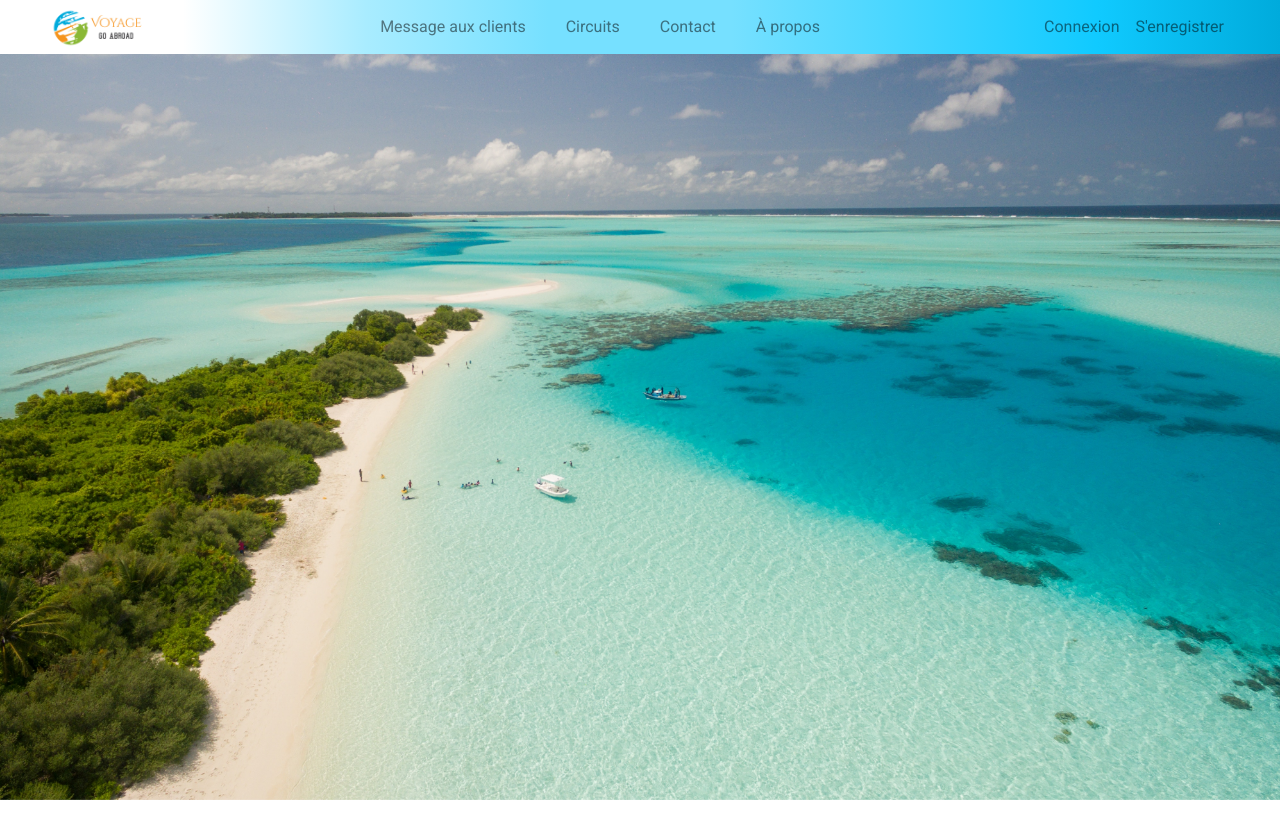
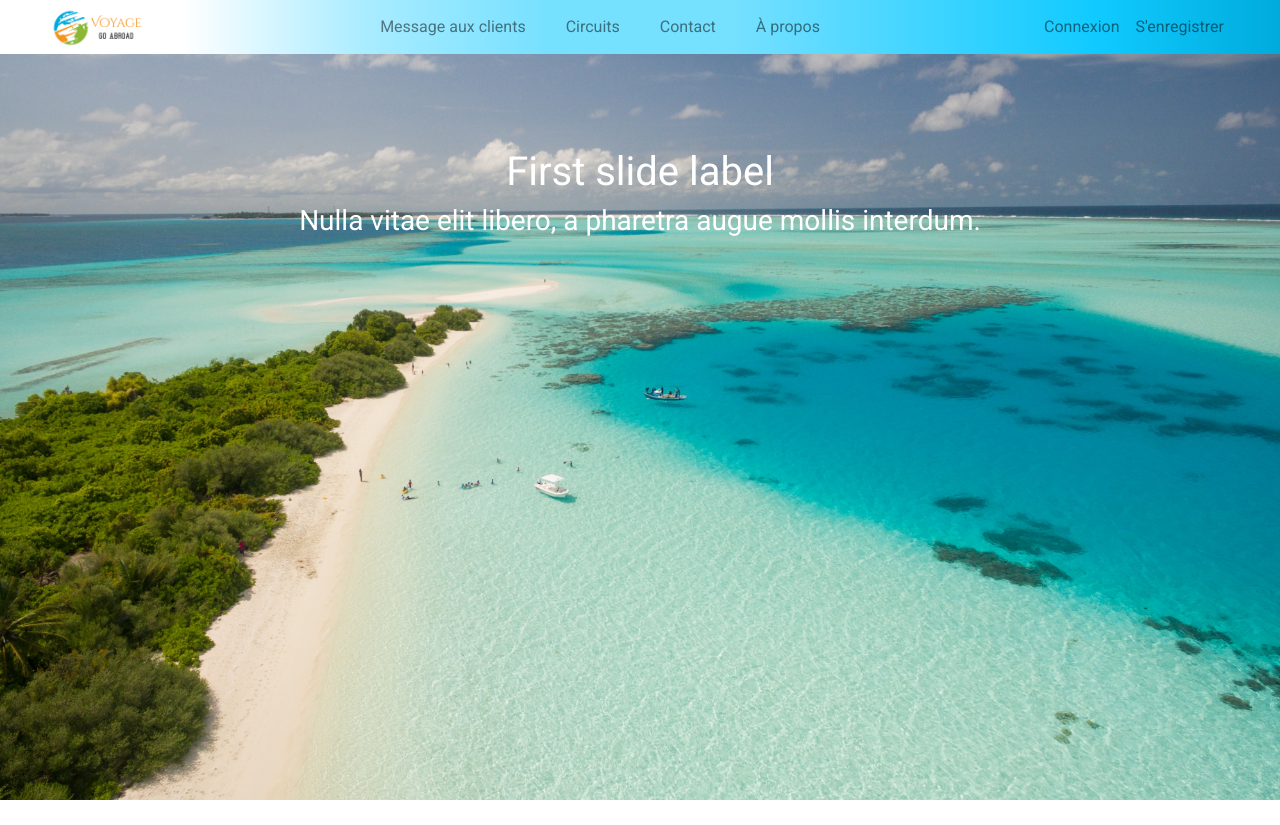
Before and after one commit to fc-santos/Voyage, a PHP site: page / in a window 1280 px wide. Shown: the top 825 px of the page. Run offline with PHP 8.4, Linux system fonts and the light colour scheme.

Commit message:
Update caption picture carousel

```diff
--- a/css/filipe.css
+++ b/css/filipe.css
@@ -10,6 +10,18 @@ body {
 
 @media only screen and (max-width: 600px) {
     .bg-blue {
-        background: linear-gradient(to right, #fff,#fff,#fff, #a9ecff, #76e0ff,#00ABDC);
+        background: linear-gradient(to right, #fff, #fff, #fff, #a9ecff, #76e0ff, #00ABDC);
     }
-  }
+}
+
+.my-carousel-caption {
+    position: absolute;
+    right: 15%;
+    top: 8rem;
+    left: 15%;
+    z-index: 10;
+    padding-top: 20px;
+    padding-bottom: 20px;
+    color: #fff;
+    text-align: center
+}
--- a/index.php
+++ b/index.php
@@ -67,12 +67,24 @@
     <div class="carousel-inner" style="height: 100%">
       <div class="carousel-item active" data-interval="5000" style="height: 100%">
         <img src="assets/images/island.jpg" class="w-100" alt="La plage" style="height: 100%">
+        <div class="my-carousel-caption d-none d-md-block">
+          <h1>First slide label</h1>
+          <h3>Nulla vitae elit libero, a pharetra augue mollis interdum.</h3>
+        </div>
       </div>
       <div class="carousel-item" data-interval="5000" style="height: 100%">
-        <img src="assets/images/mountain.jpg" class="w-100" alt="..." style="height: 100%">
+        <img src="assets/images/mountain.jpg" class="w-100" alt="..." style="height: 100%;">
+        <div class="my-carousel-caption d-none d-md-block">
+          <h1>First slide label</h1>
+          <h3>Nulla vitae elit libero, a pharetra augue mollis interdum.</h3>
+        </div>
       </div>
       <div class="carousel-item" data-interval="5000" style="height: 100%">
         <img src="assets/images/village.jpg" class="w-100" alt="..." style="height: 100%">
+        <div class="my-carousel-caption d-none d-md-block">
+          <h1>First slide label</h1>
+          <h3>Nulla vitae elit libero, a pharetra augue mollis interdum.</h3>
+        </div>
       </div>
     </div>
 
```
Lines whose indentation alone changed are shown as unchanged.
